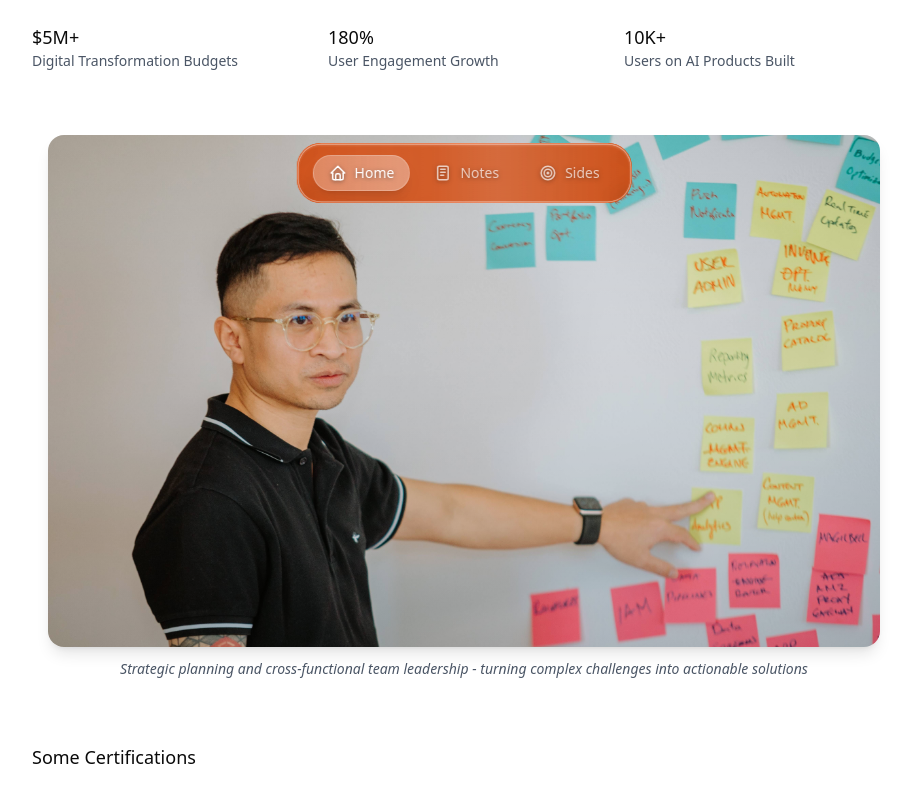
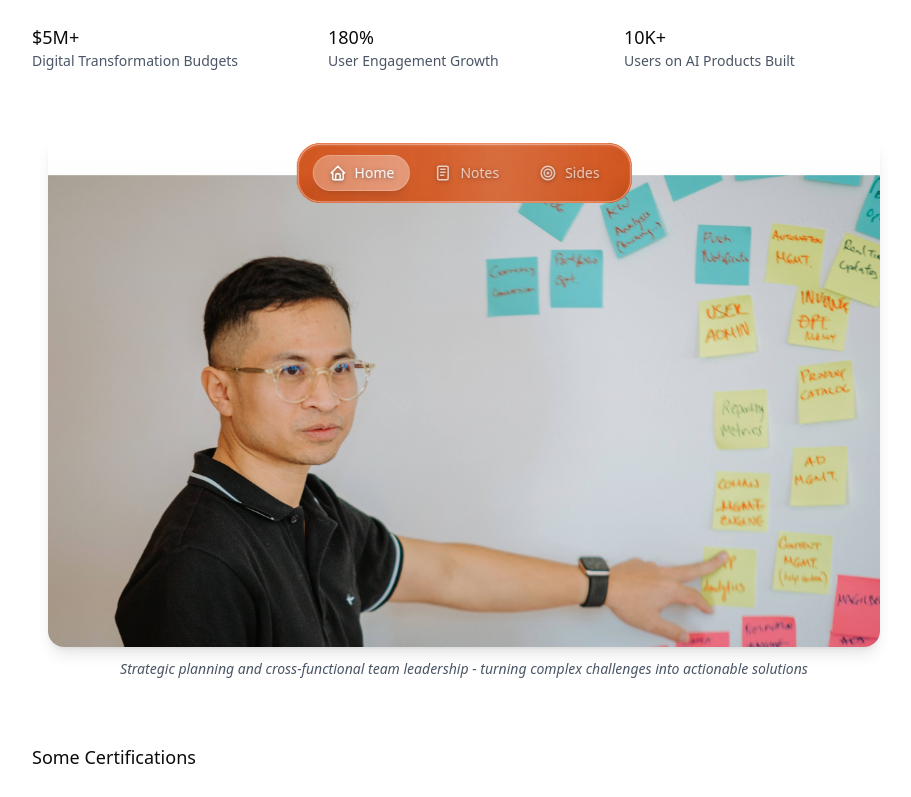
Before and after one commit to henrykobutra/kobutra-25, a Next.js app: page / in a window 1280 px wide. Shown: the part 543-1340 px from the top of the page, without its empty margins (176-1087 px from the left). Built offline with nearby package versions, Linux system fonts and the light colour scheme; grey boxes are pictures that could not be loaded.

Commit message:
feat: add framer-motion animations to landing page components

```diff
--- a/app/page.tsx
+++ b/app/page.tsx
@@ -1,3 +1,6 @@
+'use client';
+
+import { motion } from 'framer-motion';
 import HeroSection from '@/components/home/hero-section';
 import MetricsAchievementsSection from '@/components/home/metrics-achievements-section';
 import FeaturedWorkSection from '@/components/home/featured-work-section';
@@ -7,30 +10,94 @@ import ContactSection from '@/components/home/contact-section';
 import ProminentPhoto from '@/components/home/prominent-photo';
 import BottomNavigation from '@/components/ui/bottom-navigation';
 
+// Animation variants for staggered reveals
+const containerVariants = {
+  hidden: { opacity: 0 },
+  visible: {
+    opacity: 1,
+    transition: {
+      staggerChildren: 0.2,
+      delayChildren: 0.1
+    }
+  }
+};
+
+const sectionVariants = {
+  hidden: {
+    opacity: 0,
+    y: 40,
+    scale: 0.95
+  },
+  visible: {
+    opacity: 1,
+    y: 0,
+    scale: 1,
+    transition: {
+      duration: 0.8
+    }
+  }
+};
+
 /**
  * Home page component serving as the main landing page for Henry Kobutra's portfolio.
  * Composed of modular sections showcasing professional experience, technical expertise, and contact information.
  */
 export default function Home() {
   return (
-    <div className="min-h-screen">
+    <motion.div
+      className="min-h-screen"
+      variants={containerVariants}
+      initial="hidden"
+      animate="visible"
+    >
+      <motion.div variants={sectionVariants}>
         <HeroSection />
+      </motion.div>
+
+      <motion.div variants={sectionVariants}>
         <MetricsAchievementsSection />
+      </motion.div>
+
+      <motion.div variants={sectionVariants}>
         <FeaturedWorkSection />
+      </motion.div>
+
+      <motion.div variants={sectionVariants}>
         <TechnicalExpertiseSection />
+      </motion.div>
 
       {/* Photo Break - YouTube Content Creation */}
+      <motion.div
+        variants={sectionVariants}
+        whileInView={{
+          scale: [1, 1.02, 1],
+          transition: { duration: 0.6 }
+        }}
+        viewport={{ once: true, margin: "-100px" }}
+      >
         <ProminentPhoto
           src="/images/photos/henry_making_youtube.jpg"
           alt="Henry creating YouTube content for his 15k+ subscribers"
           caption="Sharing knowledge with 15k+ subscribers and mentoring the next generation of tech professionals"
         />
+      </motion.div>
 
+      <motion.div variants={sectionVariants}>
         <AboutSection />
+      </motion.div>
+
+      <motion.div variants={sectionVariants}>
         <ContactSection />
+      </motion.div>
 
-      {/* Bottom Navigation */}
+      {/* Bottom Navigation with slide-up animation */}
+      <motion.div
+        initial={{ y: 100, opacity: 0 }}
+        animate={{ y: 0, opacity: 1 }}
+        transition={{ delay: 2.5, duration: 0.8 }}
+      >
         <BottomNavigation />
-    </div>
+      </motion.div>
+    </motion.div>
   );
 }
--- a/components/home/certification-badges.tsx
+++ b/components/home/certification-badges.tsx
@@ -1,3 +1,6 @@
+'use client';
+
+import { motion } from 'framer-motion';
 import Image from 'next/image';
 
 interface CertificationBadge {
@@ -49,51 +52,124 @@ const certifications: CertificationBadge[] = [
   }
 ];
 
+// Animation variants for staggered badge appearance
+const containerVariants = {
+  hidden: { opacity: 0 },
+  visible: {
+    opacity: 1,
+    transition: {
+      staggerChildren: 0.1,
+      delayChildren: 0.2
+    }
+  }
+};
+
+const badgeVariants = {
+  hidden: {
+    opacity: 0,
+    scale: 0.8,
+    y: 20
+  },
+  visible: {
+    opacity: 1,
+    scale: 1,
+    y: 0,
+    transition: {
+      duration: 0.5
+    }
+  }
+};
+
 export default function CertificationBadges() {
   return (
     <div>
-      <h3 className="text-lg font-light mb-4">Some Certifications</h3>
-      <div className="grid grid-cols-2 md:grid-cols-4 lg:grid-cols-4 gap-4">
+      <motion.h3
+        className="text-lg font-light mb-4"
+        initial={{ opacity: 0, x: -20 }}
+        whileInView={{ opacity: 1, x: 0 }}
+        viewport={{ once: true }}
+        transition={{ duration: 0.6 }}
+      >
+        Some Certifications
+      </motion.h3>
+
+      <motion.div
+        className="grid grid-cols-2 md:grid-cols-4 lg:grid-cols-4 gap-4"
+        variants={containerVariants}
+        initial="hidden"
+        whileInView="visible"
+        viewport={{ once: true }}
+      >
         {certifications.map((cert, index) => (
-          <div
+          <motion.div
             key={index}
-            className="group relative flex flex-col items-center p-3 rounded-lg hover:bg-gray-50 transition-colors duration-200"
+            variants={badgeVariants}
+            whileHover={{
+              scale: 1.05,
+              y: -5,
+              transition: { duration: 0.2 }
+            }}
+            whileTap={{ scale: 0.95 }}
+            className="group relative flex flex-col items-center p-3 rounded-lg hover:bg-gray-50 transition-colors duration-200 cursor-pointer"
           >
             {/* Badge Image Container */}
-            <div className="relative w-16 h-16 md:w-20 md:h-20 mb-2 flex items-center justify-center">
+            <motion.div
+              className="relative w-16 h-16 md:w-20 md:h-20 mb-2 flex items-center justify-center"
+              whileHover={{ rotate: [0, -5, 5, 0] }}
+              transition={{ duration: 0.6 }}
+            >
               {cert.name !== 'FCC Extra Class (AI5OE)' ? (
                 <Image
                   src={cert.image}
                   alt={cert.alt}
                   width={80}
                   height={80}
-                  className="object-contain w-full h-full group-hover:scale-105 transition-transform duration-200"
+                  className="object-contain w-full h-full transition-transform duration-200"
                 />
               ) : (
                 // Fallback for FCC badge (text-based until image is available)
-                <div className="w-full h-full bg-gradient-to-br from-blue-500 to-blue-700 rounded-full flex items-center justify-center text-white text-xs font-bold">
+                <motion.div
+                  className="w-full h-full bg-gradient-to-br from-blue-500 to-blue-700 rounded-full flex items-center justify-center text-white text-xs font-bold"
+                  whileHover={{
+                    backgroundImage: 'linear-gradient(to bottom right, #3b82f6, #1d4ed8, #1e40af)',
+                    transition: { duration: 0.3 }
+                  }}
+                >
                   FCC
-                </div>
+                </motion.div>
               )}
-            </div>
+            </motion.div>
 
             {/* Badge Name */}
-            <div className="text-xs text-center text-gray-700 leading-tight">
+            <motion.div
+              className="text-xs text-center text-gray-700 leading-tight"
+              whileHover={{ color: '#374151' }}
+            >
               {cert.name}
-            </div>
+            </motion.div>
 
             {/* Hover tooltip */}
-            <div className="absolute -top-2 left-1/2 transform -translate-x-1/2 -translate-y-full bg-gray-900 text-white text-xs px-2 py-1 rounded opacity-0 group-hover:opacity-100 transition-opacity duration-200 pointer-events-none whitespace-nowrap z-10">
+            <motion.div
+              className="absolute -top-2 left-1/2 transform -translate-x-1/2 -translate-y-full bg-gray-900 text-white text-xs px-2 py-1 rounded opacity-0 group-hover:opacity-100 transition-opacity duration-200 pointer-events-none whitespace-nowrap z-10"
+              initial={{ scale: 0.8 }}
+              whileHover={{ scale: 1 }}
+            >
               {cert.alt}
-            </div>
-          </div>
+            </motion.div>
+          </motion.div>
         ))}
-      </div>
+      </motion.div>
 
-      {/* Subtle snarky text */}
-      <p className="text-xs text-gray-500 mt-4 italic">
+      {/* Subtle snarky text with typing animation */}
+      <motion.p
+        className="text-xs text-gray-500 mt-4 italic"
+        initial={{ opacity: 0 }}
+        whileInView={{ opacity: 1 }}
+        viewport={{ once: true }}
+        transition={{ delay: 1, duration: 0.8 }}
+      >
         I also have other certs like CompTIA A+, Network+, Linux Essentials... but who's counting?
-      </p>
+      </motion.p>
     </div>
   );
 }
--- a/components/home/hero-section.tsx
+++ b/components/home/hero-section.tsx
@@ -1,5 +1,72 @@
+'use client';
+
+import { motion } from 'framer-motion';
 import Image from 'next/image';
 import ReactCountryFlag from 'react-country-flag';
+
+// Animation variants
+const titleVariants = {
+  hidden: { opacity: 0, x: -50 },
+  visible: {
+    opacity: 1,
+    x: 0,
+    transition: {
+      duration: 0.8,
+      delay: 0.2
+    }
+  }
+};
+
+const subtitleVariants = {
+  hidden: { opacity: 0, y: 30 },
+  visible: {
+    opacity: 1,
+    y: 0,
+    transition: {
+      duration: 0.8,
+      delay: 0.5
+    }
+  }
+};
+
+const descriptionVariants = {
+  hidden: { opacity: 0, y: 20 },
+  visible: {
+    opacity: 1,
+    y: 0,
+    transition: {
+      duration: 0.8,
+      delay: 0.8
+    }
+  }
+};
+
+const logoVariants = {
+  hidden: {
+    opacity: 0,
+    scale: 0.8,
+    rotate: -10
+  },
+  visible: {
+    opacity: [0, 0.3, 0.4, 0.6, 1],
+    scale: 1,
+    rotate: 0,
+    transition: {
+      duration: 1.5,
+      delay: 0.3
+    }
+  }
+};
+
+const floatingAnimation = {
+  y: [-10, 10, -10],
+  rotate: [-2, 2, -2],
+  transition: {
+    duration: 6,
+    repeat: Infinity,
+    ease: "easeInOut"
+  }
+};
 
 /**
  * Hero section component displaying Henry's introduction, profile, and main background image.
@@ -12,44 +79,83 @@ export default function HeroSection() {
         <div className="grid grid-cols-1 lg:grid-cols-3 gap-8 items-center">
           {/* Content - Left Side */}
           <div className="col-span-2">
-            <h1 className="text-3xl md:text-4xl font-light mb-4">
+            <motion.h1
+              className="text-3xl md:text-4xl font-light mb-4"
+              variants={titleVariants}
+              initial="hidden"
+              animate="visible"
+            >
               Henry Kobutra
-            </h1>
-            <p className="text-lg text-gray-600 mb-8">
+            </motion.h1>
+
+            <motion.p
+              className="text-lg text-gray-600 mb-8"
+              variants={subtitleVariants}
+              initial="hidden"
+              animate="visible"
+            >
               CTO & Co-founder at Redii. 15+ years of technical leadership across fintech, AI/ML, and digital transformation.
-            </p>
+            </motion.p>
 
-            <div className="text-sm text-gray-600 leading-relaxed">
+            <motion.div
+              className="text-sm text-gray-600 leading-relaxed"
+              variants={descriptionVariants}
+              initial="hidden"
+              animate="visible"
+            >
               <p>
                 Full-stack technologist with deep expertise across Python, JavaScript, AWS, AI/ML, and cybersecurity.
                 Fluent in three languages{' '}
+                <motion.span
+                  whileHover={{ scale: 1.2 }}
+                  transition={{ duration: 0.2 }}
+                >
                   <ReactCountryFlag
                     countryCode="US"
                     svg
                     style={{ width: '1em', height: '1em' }}
                     title="United States"
-                />{' '}
+                  />
+                </motion.span>{' '}
+                <motion.span
+                  whileHover={{ scale: 1.2 }}
+                  transition={{ duration: 0.2 }}
+                >
                   <ReactCountryFlag
                     countryCode="TH"
                     svg
                     style={{ width: '1em', height: '1em' }}
                     title="Thailand"
-                />{' '}
+                  />
+                </motion.span>{' '}
+                <motion.span
+                  whileHover={{ scale: 1.2 }}
+                  transition={{ duration: 0.2 }}
+                >
                   <ReactCountryFlag
                     countryCode="DE"
                     svg
                     style={{ width: '1em', height: '1em' }}
                     title="Germany"
-                />{' '}
+                  />
+                </motion.span>{' '}
                 with proven cross-cultural leadership experience.
                 Track record of delivering measurable impact: 90% cost reductions, 180% engagement growth, and managing $5M+ transformation budgets.
               </p>
-            </div>
+            </motion.div>
           </div>
 
           {/* Image - Right Side */}
           <div className="relative flex justify-center lg:justify-end col-span-1 overflow-visible">
             <div className="absolute -right-8 sm:-right-12 md:-right-16 lg:-right-28 top-1/2 -translate-y-1/2 -z-10">
+              <motion.div
+                variants={logoVariants}
+                initial="hidden"
+                animate="visible"
+              >
+                <motion.div
+                  animate={floatingAnimation}
+                >
                   <Image
                     src="/images/common/h-logo-orange-glass.png"
                     alt="Henry Kobutra Logo"
@@ -58,6 +164,8 @@ export default function HeroSection() {
                     priority
                     className="w-48 h-48 sm:w-64 sm:h-64 md:w-80 md:h-80 lg:w-[60rem] lg:h-[60rem] object-contain opacity-30 sm:opacity-40 md:opacity-60 lg:opacity-100"
                   />
+                </motion.div>
+              </motion.div>
             </div>
           </div>
         </div>
--- a/components/home/prominent-photo.tsx
+++ b/components/home/prominent-photo.tsx
@@ -1,3 +1,7 @@
+'use client';
+
+import { motion, useScroll, useTransform } from 'framer-motion';
+import { useRef } from 'react';
 import Image from 'next/image';
 
 interface ProminentPhotoProps {
@@ -7,24 +11,70 @@ interface ProminentPhotoProps {
 }
 
 export default function ProminentPhoto({ src, alt, caption }: ProminentPhotoProps) {
+  const ref = useRef(null);
+  const { scrollYProgress } = useScroll({
+    target: ref,
+    offset: ["start end", "end start"]
+  });
+
+  // Parallax transforms
+  const y = useTransform(scrollYProgress, [0, 1], ['-20%', '20%']);
+  const scale = useTransform(scrollYProgress, [0, 0.5, 1], [1.1, 1, 1.1]);
+  const opacity = useTransform(scrollYProgress, [0, 0.2, 0.8, 1], [0.8, 1, 1, 0.8]);
+
   return (
-    <section className="py-8">
+    <section className="py-8" ref={ref}>
       <div className="max-w-6xl mx-auto px-4">
-        <div className="relative overflow-hidden rounded-2xl shadow-lg">
+        <motion.div
+          className="relative overflow-hidden rounded-2xl shadow-lg"
+          initial={{ opacity: 0, scale: 0.9 }}
+          whileInView={{ opacity: 1, scale: 1 }}
+          viewport={{ once: true, margin: "-100px" }}
+          transition={{ duration: 0.8 }}
+          whileHover={{
+            scale: 1.02,
+            transition: { duration: 0.3 }
+          }}
+          style={{ opacity }}
+        >
+          <motion.div
+            style={{ y, scale }}
+            className="w-full h-80 md:h-96 lg:h-[32rem] relative"
+          >
             <Image
               src={src}
               alt={alt}
               width={1200}
               height={600}
-            className="w-full h-80 md:h-96 lg:h-[32rem] object-cover"
+              className="w-full h-full object-cover"
               priority={false}
             />
-          <div className="absolute inset-0 bg-gradient-to-t from-black/10 to-transparent" />
-        </div>
+          </motion.div>
+          <motion.div
+            className="absolute inset-0 bg-gradient-to-t from-black/10 to-transparent"
+            initial={{ opacity: 0.5 }}
+            whileHover={{ opacity: 0.3 }}
+            transition={{ duration: 0.3 }}
+          />
+
+          {/* Subtle overlay animation on hover */}
+          <motion.div
+            className="absolute inset-0 bg-gradient-to-t from-blue-600/5 to-transparent opacity-0"
+            whileHover={{ opacity: 1 }}
+            transition={{ duration: 0.3 }}
+          />
+        </motion.div>
+
         {caption && (
-          <p className="text-sm text-gray-600 mt-3 text-center italic">
+          <motion.p
+            className="text-sm text-gray-600 mt-3 text-center italic"
+            initial={{ opacity: 0, y: 20 }}
+            whileInView={{ opacity: 1, y: 0 }}
+            viewport={{ once: true }}
+            transition={{ delay: 0.3, duration: 0.6 }}
+          >
             {caption}
-          </p>
+          </motion.p>
         )}
       </div>
     </section>
```
Lines whose indentation alone changed are shown as unchanged.
